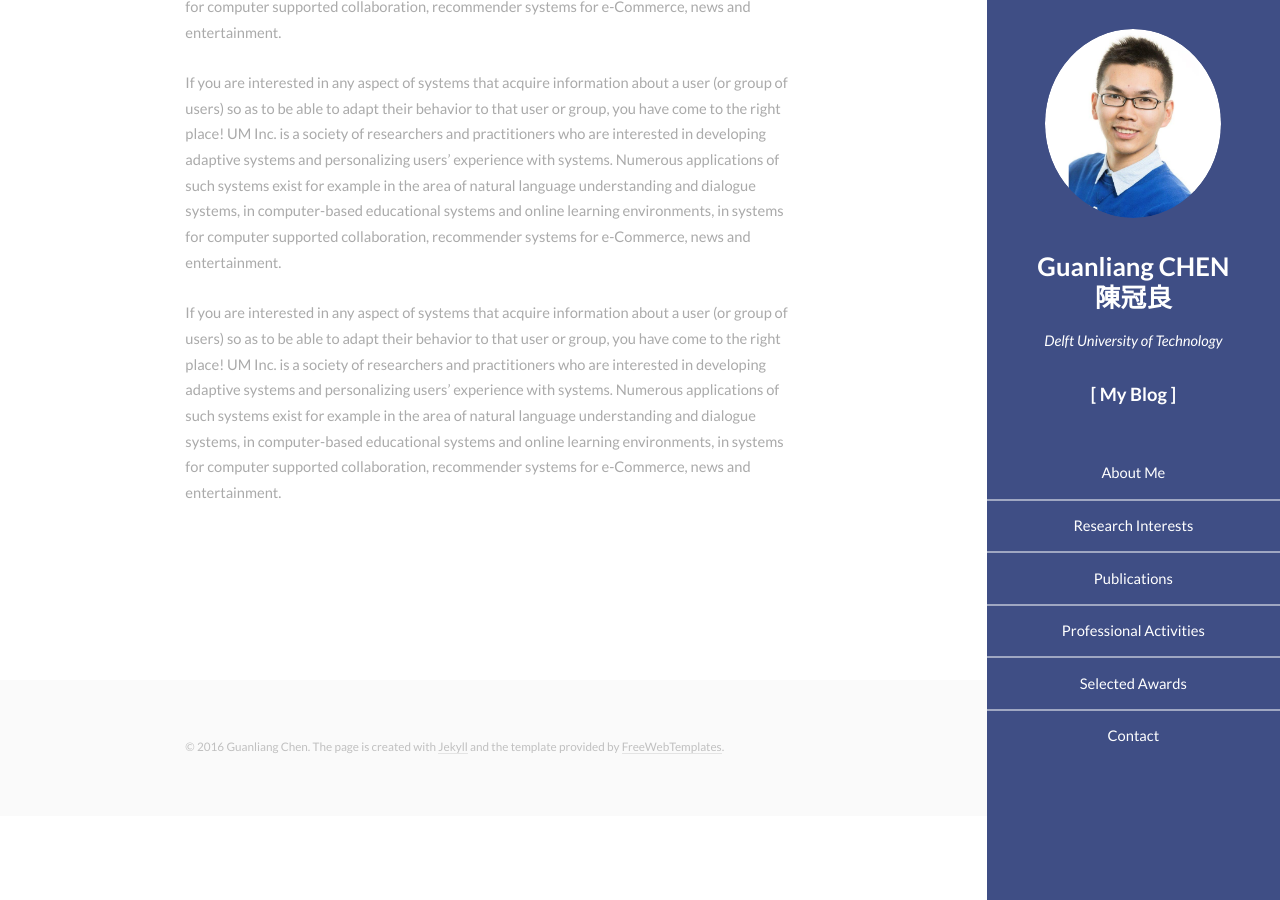
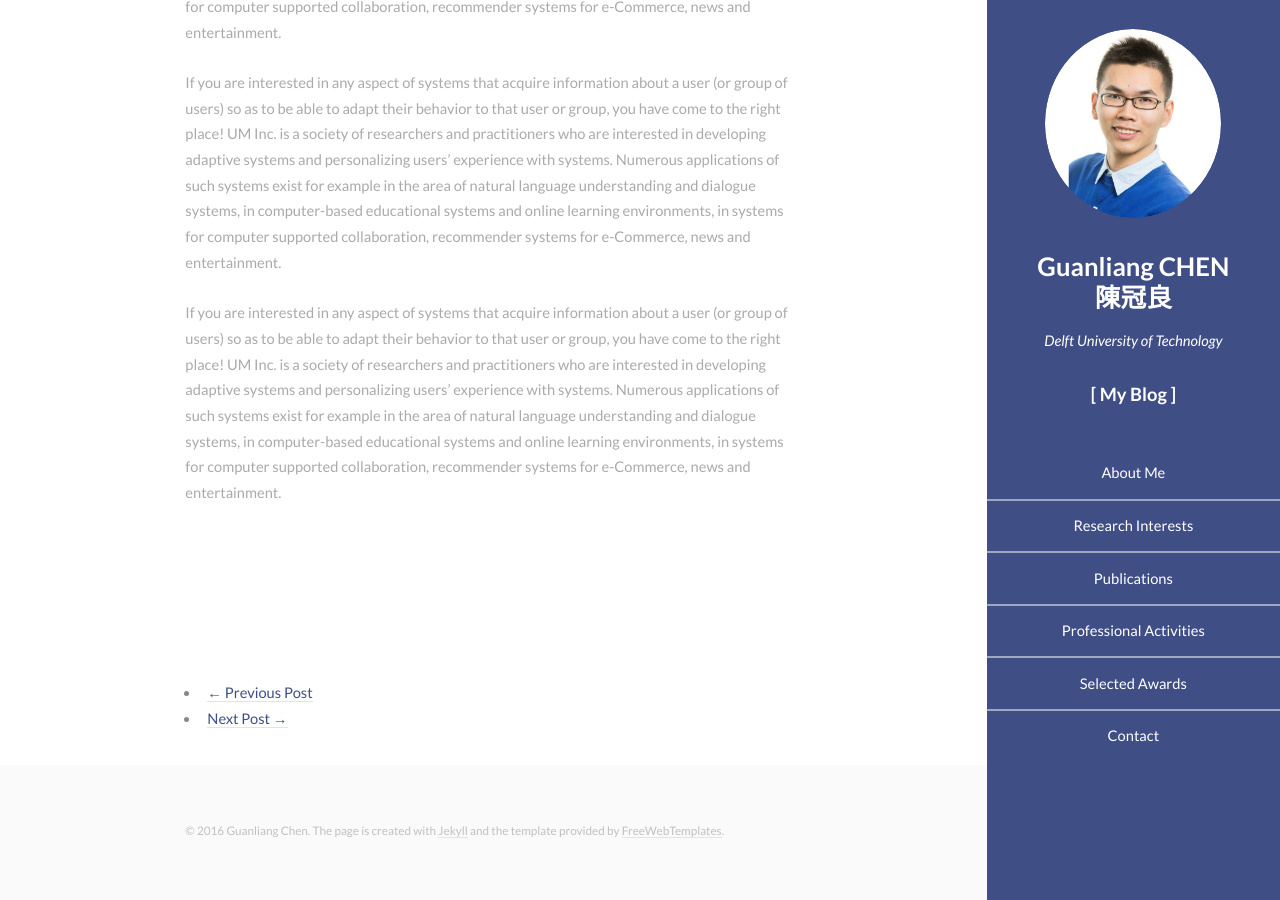
Before and after one commit to AngusGLChen/__angusglchen.github.io, a Jekyll site: the page built from _posts/2016-08-19-My-First-Post.md, in a window 1280 px wide and 900 px high, scrolled down 688 px. Built offline with Jekyll 4.4.1, drawn with Linux system fonts in a browser that asks for light colours.

Commit message:
Aug 16, 2016

```diff
--- a/_layouts/post.html
+++ b/_layouts/post.html
@@ -8,3 +8,28 @@
 <div class="post" style="padding: 30px 0 150px 0">
   {{ content }}
 </div>
+
+<div class="row">
+  <div class="col-lg-8 col-lg-offset-2 col-md-10 col-md-offset-1">
+    <ul class="pager blog-pager">
+      {% if page.previous.url %}
+      <li class="previous">
+        <a href="{{ page.previous.url | prepend: site.baseurl | replace: '//', '/' }}" data-toggle="tooltip" data-placement="top" title="{{page.previous.title}}">&larr; Previous Post</a>
+      </li>
+      {% endif %}
+      {% if page.next.url %}
+      <li class="next">
+        <a href="{{ page.next.url | prepend: site.baseurl | replace: '//', '/' }}" data-toggle="tooltip" data-placement="top" title="{{page.next.title}}">Next Post &rarr;</a>
+      </li>
+      {% endif %}
+    </ul>
+  </div>
+</div>
+
+{% if page.comments %}
+<div class="row disqus-comments">
+  <div class="col-lg-8 col-lg-offset-2 col-md-10 col-md-offset-1">
+    {% include disqus.html %}
+  </div>
+</div>
+{% endif %}
```
